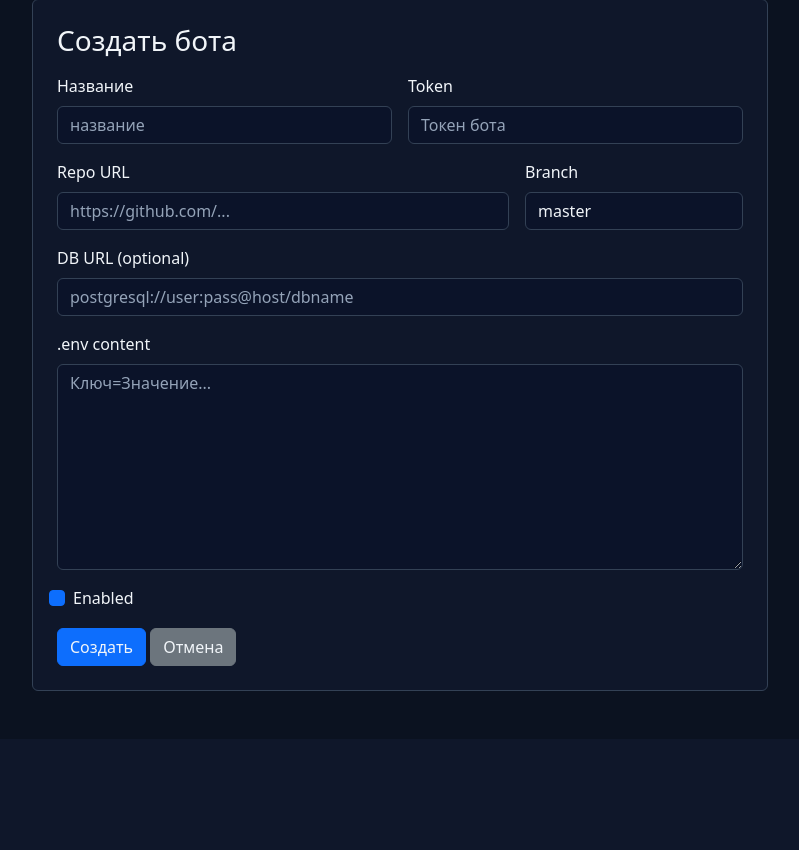
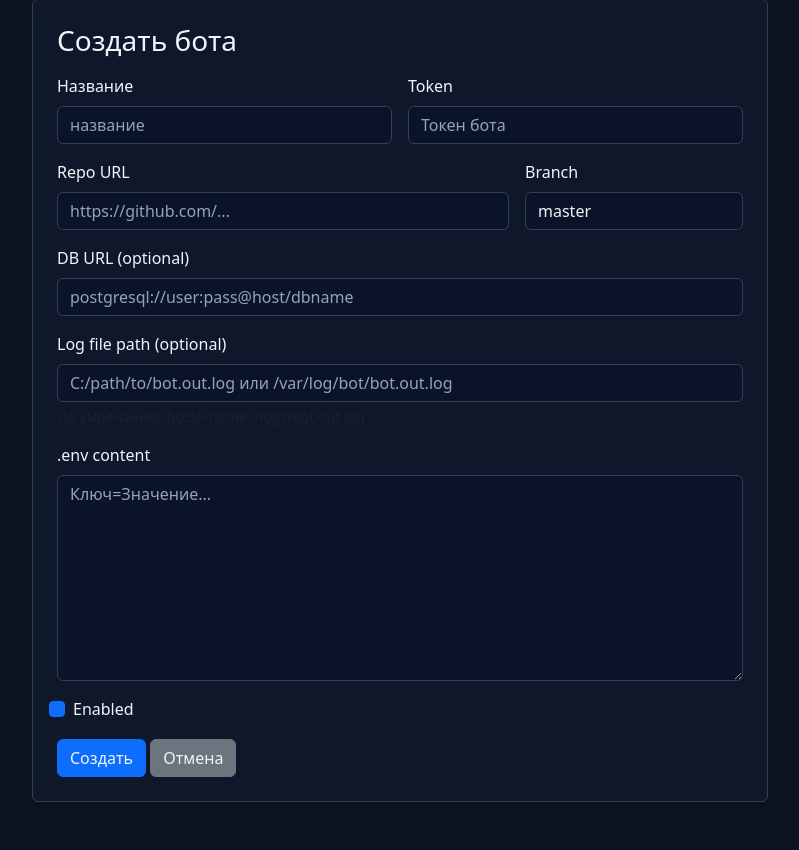
Before and after one commit to MrGAN12009/manager_app_kwork_2309, a Flask app: page /bots/new in a window 1280 px wide. Shown: the part 81-931 px from the top of the page, without its empty margins (240-1039 px from the left). Before the commit the page ends 772 px from the top, so only its background shows below. Run offline with Flask 3, Linux system fonts and the light colour scheme; a user stored in the database is signed in.

Commit message:
add - stop bot + logs

```diff
--- a/app.py
+++ b/app.py
@@ -69,6 +69,7 @@ def create_app() -> Flask:
         branch = StringField("Branch", default="master")
         env_text = TextAreaField(".env content")
         db_url = StringField("DB URL (optional)")
+        log_path = StringField("Log file path (optional)")
         enabled = BooleanField("Enabled", default=True)
 
     @app.route("/login", methods=["GET", "POST"])
@@ -138,7 +139,7 @@ def create_app() -> Flask:
                     status="setting_up",
                     process_pid=None,
                     last_commit=None,
-                    log_path=os.path.join(log_dir, "bot.out.log"),
+                    log_path=(form.log_path.data.strip() if (form.log_path.data and form.log_path.data.strip()) else os.path.join(log_dir, "bot.out.log")),
                     venv_path=os.path.join(workdir, ".venv"),
                     setup_status="running",
                     setup_step=0,
@@ -347,6 +348,150 @@ def create_app() -> Flask:
         finally:
             db.close()
 
+    @app.route("/bots/<int:bot_id>/stop", methods=["POST"])
+    @login_required
+    def stop_bot(bot_id: int):
+        db = SessionLocal()
+        try:
+            bot = db.get(BotModel, bot_id)
+            if not bot:
+                flash("Бот не найден", "warning")
+                return redirect(url_for("dashboard"))
+            if bot.process_pid:
+                stop_bot_process(bot.process_pid)
+            bot.process_pid = None
+            bot.status = "stopped"
+            bot.last_stopped_at = datetime.utcnow()
+            db.commit()
+            flash("Остановлен", "success")
+            return redirect(url_for("bot_detail", bot_id=bot.id))
+        finally:
+            db.close()
+
+    @app.route("/bots/<int:bot_id>/logs")
+    @login_required
+    def view_logs(bot_id: int):
+        db = SessionLocal()
+        try:
+            bot = db.get(BotModel, bot_id)
+            if not bot:
+                flash("Бот не найден", "warning")
+                return redirect(url_for("dashboard"))
+            log_file = bot.log_path or os.path.join(bot.workdir, "logs", "bot.out.log")
+            logs = ""
+            try:
+                if os.path.exists(log_file):
+                    # read last ~200 KB
+                    with open(log_file, "r", encoding="utf-8", errors="ignore") as f:
+                        f.seek(0, os.SEEK_END)
+                        size = f.tell()
+                        f.seek(max(size - 200_000, 0))
+                        logs = f.read()
+                else:
+                    logs = f"Файл логов не найден: {log_file}"
+            except Exception as e:
+                logs = f"Не удалось прочитать логи: {e}"
+            return render_template("logs.html", bot=bot, logs=logs)
+        finally:
+            db.close()
+
+    @app.route("/bots/<int:bot_id>/edit", methods=["GET", "POST"])
+    @login_required
+    def edit_bot(bot_id: int):
+        db = SessionLocal()
+        try:
+            bot = db.get(BotModel, bot_id)
+            if not bot:
+                flash("Бот не найден", "warning")
+                return redirect(url_for("dashboard"))
+            form = BotForm()
+            if request.method == "GET":
+                form.name.data = bot.name
+                form.token.data = bot.token
+                form.repo_url.data = bot.repo_url
+                form.branch.data = bot.branch
+                form.env_text.data = bot.env_text or ""
+                form.db_url.data = bot.db_url or ""
+                form.log_path.data = bot.log_path or ""
+                form.enabled.data = bot.enabled
+                return render_template("bot_form.html", form=form, action="Сохранить")
+            # POST
+            if form.validate_on_submit():
+                changed_env_or_token = (bot.token != form.token.data) or ((bot.env_text or "") != (form.env_text.data or ""))
+                bot.name = form.name.data
+                bot.token = form.token.data
+                bot.repo_url = form.repo_url.data
+                bot.branch = form.branch.data or "master"
+                bot.env_text = form.env_text.data or ""
+                bot.db_url = form.db_url.data or None
+                new_log_path = (form.log_path.data.strip() if (form.log_path.data and form.log_path.data.strip()) else bot.log_path)
+                bot.log_path = new_log_path
+                bot.enabled = form.enabled.data
+                db.commit()
+
+                # rewrite .env
+                env_path = os.path.join(bot.workdir, ".env")
+                full_env = bot.env_text or ""
+                if "BOT_TOKEN" not in full_env:
+                    full_env += ("\n" if full_env else "") + f"BOT_TOKEN={bot.token}"
+                if bot.db_url:
+                    if "DATABASE_URL" not in full_env:
+                        full_env += f"\nDATABASE_URL={bot.db_url}"
+                try:
+                    Path(bot.workdir).mkdir(parents=True, exist_ok=True)
+                    with open(env_path, "w", encoding="utf-8") as f:
+                        f.write(full_env)
+                except Exception as e:
+                    flash(f"Не удалось сохранить .env: {e}", "danger")
+
+                # restart if env/token changed
+                if changed_env_or_token:
+                    try:
+                        if bot.process_pid:
+                            stop_bot_process(bot.process_pid)
+                        entrypoint = find_entrypoint(bot.workdir)
+                        pid = start_bot_process(bot.workdir, entrypoint=entrypoint, venv_path=bot.venv_path, log_path=bot.log_path)
+                        bot.process_pid = pid
+                        bot.status = "running"
+                        bot.last_started_at = datetime.utcnow()
+                        db.commit()
+                        flash("Сохранено и перезапущено", "success")
+                    except Exception as e:
+                        flash(f"Сохранено, но перезапуск не удался: {e}", "warning")
+                else:
+                    flash("Сохранено", "success")
+                return redirect(url_for("bot_detail", bot_id=bot.id))
+            else:
+                flash("Проверьте форму", "warning")
+                return render_template("bot_form.html", form=form, action="Сохранить")
+        finally:
+            db.close()
+
+    # Simple stats ingestion endpoint for bots
+    @app.route("/api/bots/<int:bot_id>/stats/increment", methods=["POST"])
+    def api_stats_increment(bot_id: int):
+        db = SessionLocal()
+        try:
+            bot = db.get(BotModel, bot_id)
+            if not bot:
+                return jsonify({"error": "not_found"}), 404
+            # optional lightweight auth via token
+            req_token = request.headers.get("X-Bot-Token") or request.args.get("token")
+            if req_token and req_token != bot.token:
+                return jsonify({"error": "unauthorized"}), 401
+            data = request.get_json(silent=True) or {}
+            inc_messages = int(data.get("messages", 0) or 0)
+            inc_users = int(data.get("users", 0) or 0)
+            if not bot.stats:
+                bot.stats = BotStats(bot_id=bot.id)
+            bot.stats.messages_count = (bot.stats.messages_count or 0) + inc_messages
+            bot.stats.users_count = max((bot.stats.users_count or 0), inc_users) if data.get("users_is_total") else (bot.stats.users_count or 0) + inc_users
+            bot.stats.last_activity_at = datetime.utcnow()
+            db.commit()
+            return jsonify({"ok": True, "messages": bot.stats.messages_count, "users": bot.stats.users_count})
+        finally:
+            db.close()
+
     return app
 
 
--- a/templates/bot_form.html
+++ b/templates/bot_form.html
@@ -29,6 +29,11 @@
             {{ form.db_url(class_='form-control', placeholder='postgresql://user:pass@host/dbname') }}
           </div>
           <div class="col-md-12">
+            {{ form.log_path.label(class_='form-label') }}
+            {{ form.log_path(class_='form-control', placeholder='C:/path/to/bot.out.log или /var/log/bot/bot.out.log') }}
+            <div class="form-text">По умолчанию: bots/&lt;name&gt;/logs/bot.out.log</div>
+          </div>
+          <div class="col-md-12">
             {{ form.env_text.label(class_='form-label') }}
             {{ form.env_text(class_='form-control', rows=8, placeholder='Ключ=Значение...') }}
           </div>
```
